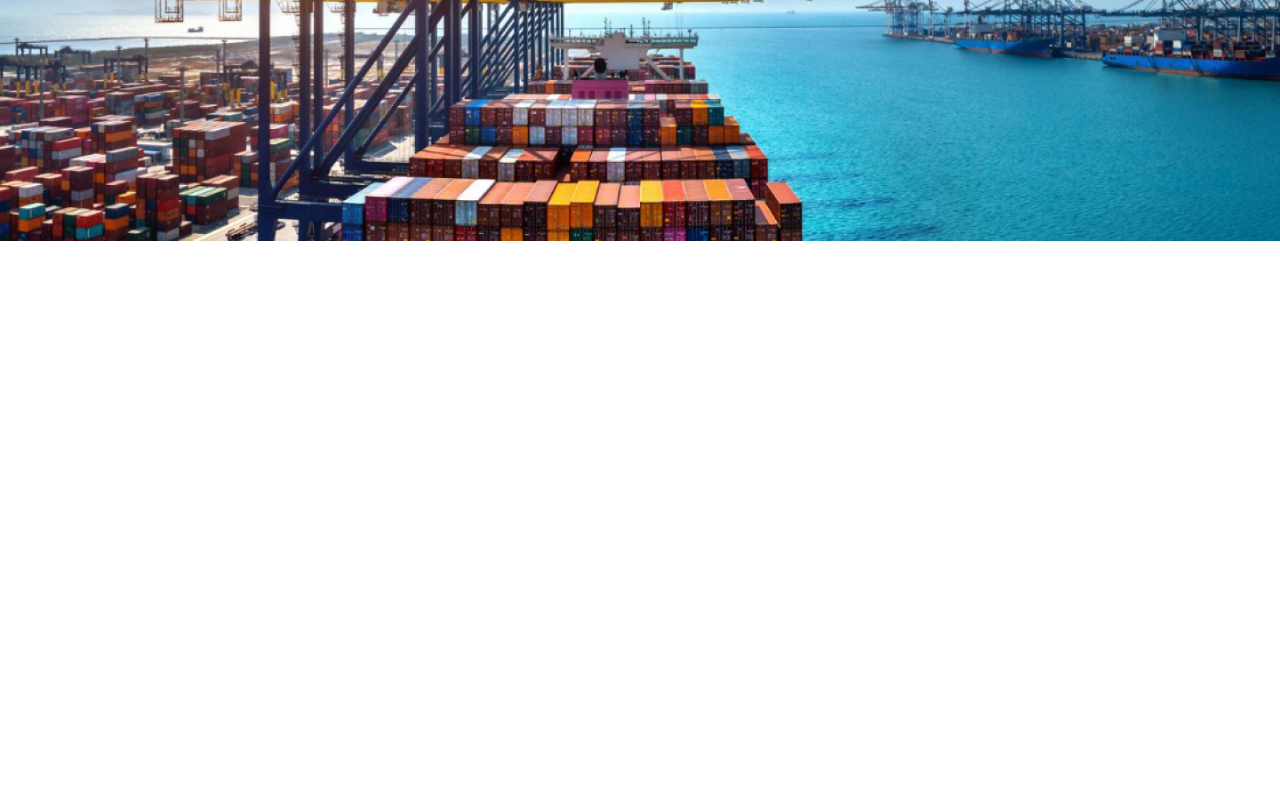
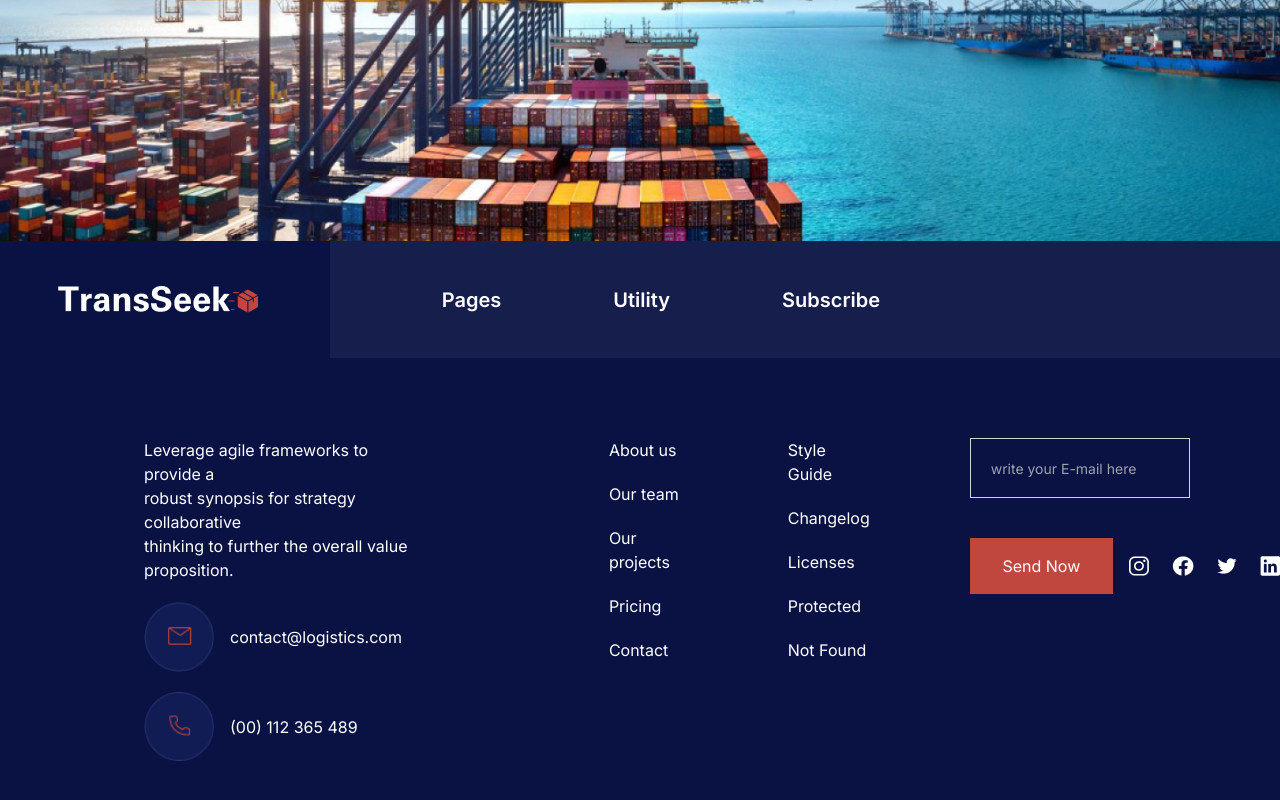
Before and after one commit to abdelrahmanbasheer/Transeek-MVP, a Next.js app: page / in a window 1280 px wide. Shown: the part 4808-5608 px from the top of the page. Before the commit the page ends 5049 px from the top, so only its background shows below. Built offline with nearby package versions, Linux system fonts and the light colour scheme.

Commit message:
finalized footer page

```diff
--- a/components/Footer.tsx
+++ b/components/Footer.tsx
@@ -1,10 +1,85 @@
 import React from 'react'
 import heroImg from "@/assets/images/footer-image.png"
+import logo from "@/assets/icons/logo.png"
+import email from "@/assets/icons/navbar-mail.png";
+import phone from "@/assets/icons/navbar-call.png";
+import socials from"@/assets/icons/navbar-socials.png"
 const Footer = () => {
   return (
     <div>
-    <img className='w-[100%] ' src={heroImg.src} alt="" />
+    <img className='w-[100%]' src={heroImg.src} alt="" />
+    <div className='h-[567px] bg-[#091242]'>
+    <div className='h-[117px] bg-white bg-opacity-5 flex pr-[400px] justify-center items-center gap-28'>
+      <div className='bg-[#091242] w-[500px] h-[117px]'>
+      <img className='p-10'  src={logo.src} alt="" />
+      </div>
+      <h1 className='text-white text-xl font-semibold'>Pages</h1>
+      <h1 className='text-white text-xl font-semibold'>Utility</h1>
+      <h1 className='text-white text-xl font-semibold'>Subscribe</h1>
+    </div>
+    <div className='flex text-white pl-36 pt-20 '>
+    <ul className='flex flex-col gap-5 mr-[200px]'>
+    <li className=''>
+      <p>Leverage agile frameworks to provide a <br /> robust synopsis for strategy  collaborative <br /> thinking to further the overall value <br /> proposition.</p>
+    </li>
+    <li className='flex items-center gap-4'>
+        <img className='w-[70px]' src={email.src} alt="working hours" />
+        <h1 className='text-white'>contact@logistics.com</h1>
+    </li>
+    <li className='flex items-center gap-4'>
+        <img className='w-[70px]' src={phone.src} alt="working hours" />
+        <h1 className='text-white'>(00) 112 365 489</h1>
+    </li>
+    </ul>
+  {/* first list */}
 
+    <ul className='flex flex-col  gap-5 '>
+    <li className=''>
+    <h1 className='text-white hover:text-secondary cursor-pointer'>About us</h1>
+    </li>
+    <li className='flex items-center gap-4'>
+      <h1 className='text-white hover:text-secondary cursor-pointer'>Our team</h1>
+    </li>
+    <li className='flex items-center gap-4'>
+        <h1 className='text-white hover:text-secondary cursor-pointer'>Our projects</h1>
+    </li>
+    <li className='flex items-center gap-4'>
+        <h1 className='text-white hover:text-secondary cursor-pointer'>Pricing</h1>
+    </li>
+    <li className='flex items-center gap-4'>
+        <h1 className='text-white hover:text-secondary cursor-pointer'>Contact</h1>
+    </li>
+    </ul>
+{/* second list */}
+    <ul className='flex flex-col gap-5 ml-[100px]'>
+    <li className=''>
+    <h1 className='text-white hover:text-secondary cursor-pointer'>Style Guide</h1>
+    </li>
+    <li className='flex items-center gap-4'>
+      <h1 className='text-white hover:text-secondary cursor-pointer'>Changelog</h1>
+    </li>
+    <li className='flex items-center gap-4'>
+        <h1 className='text-white hover:text-secondary cursor-pointer'>Licenses</h1>
+    </li>
+    <li className='flex items-center gap-4'>
+        <h1 className='text-white hover:text-secondary cursor-pointer'>Protected</h1>
+    </li>
+    <li className='flex items-center gap-4'>
+        <h1 className='text-white hover:text-secondary cursor-pointer'>Not Found</h1>
+    </li>
+    </ul>
+{/* third list */}
+    <ul className='flex flex-col  gap-5 ml-[100px]'>
+    <li className='flex items-center gap-4'>
+     <input placeholder='write your E-mail here' className="bg-transparent border border-gray-300 text-gtext text-sm  focus:outline-none block w-[220px] h-[60px] my-auto p-5 " type="text" />
+    </li>
+    <li className='flex items-center justify-center gap-4'>
+    <button className=' p-4 bg-secondary text-white w-[200px] text-center mt-5 '>Send Now</button>
+    <img className='mt-5' src={socials.src}></img>
+    </li>
+    </ul>
+    </div>
+    </div>
     </div>
   )
 }
```
